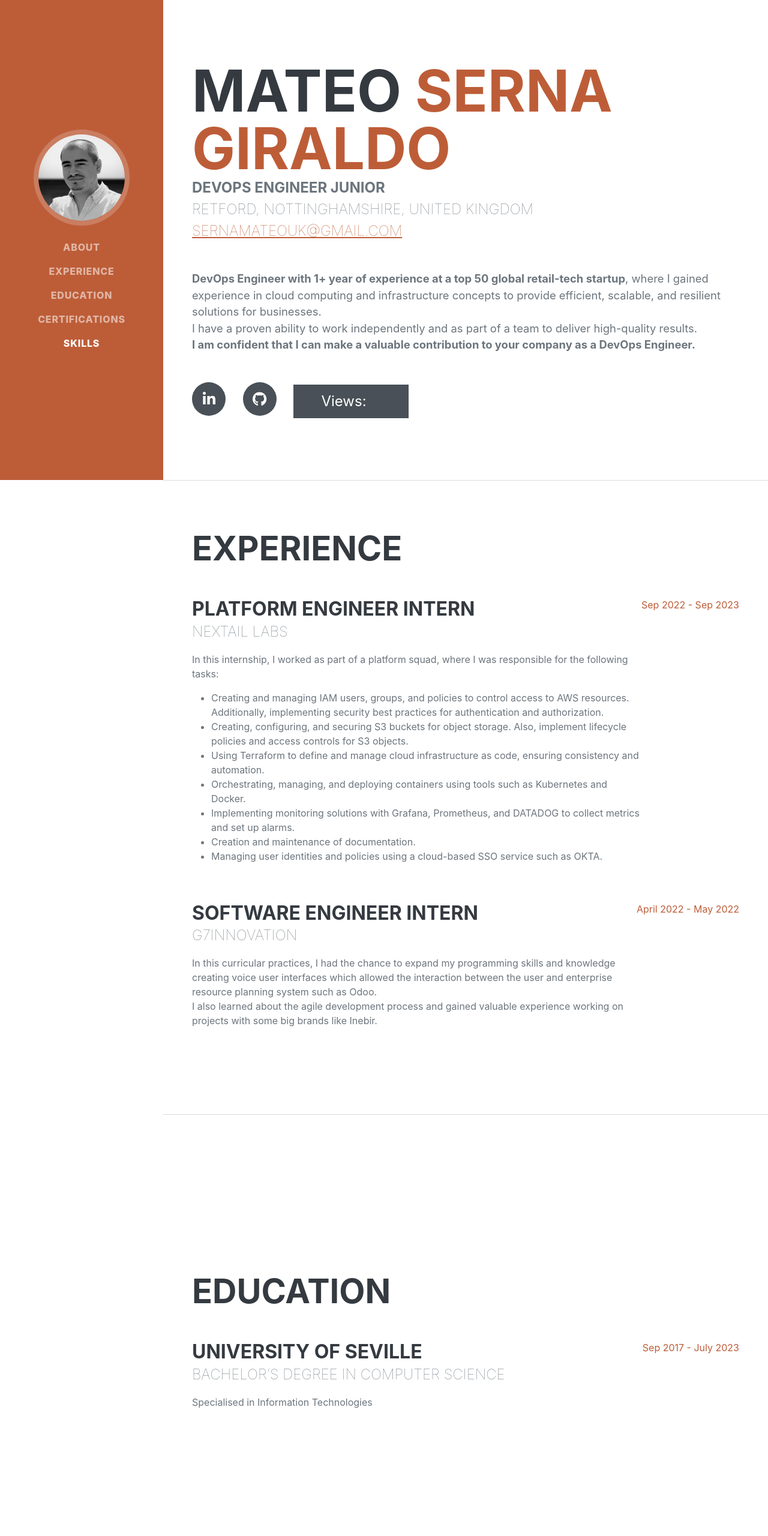
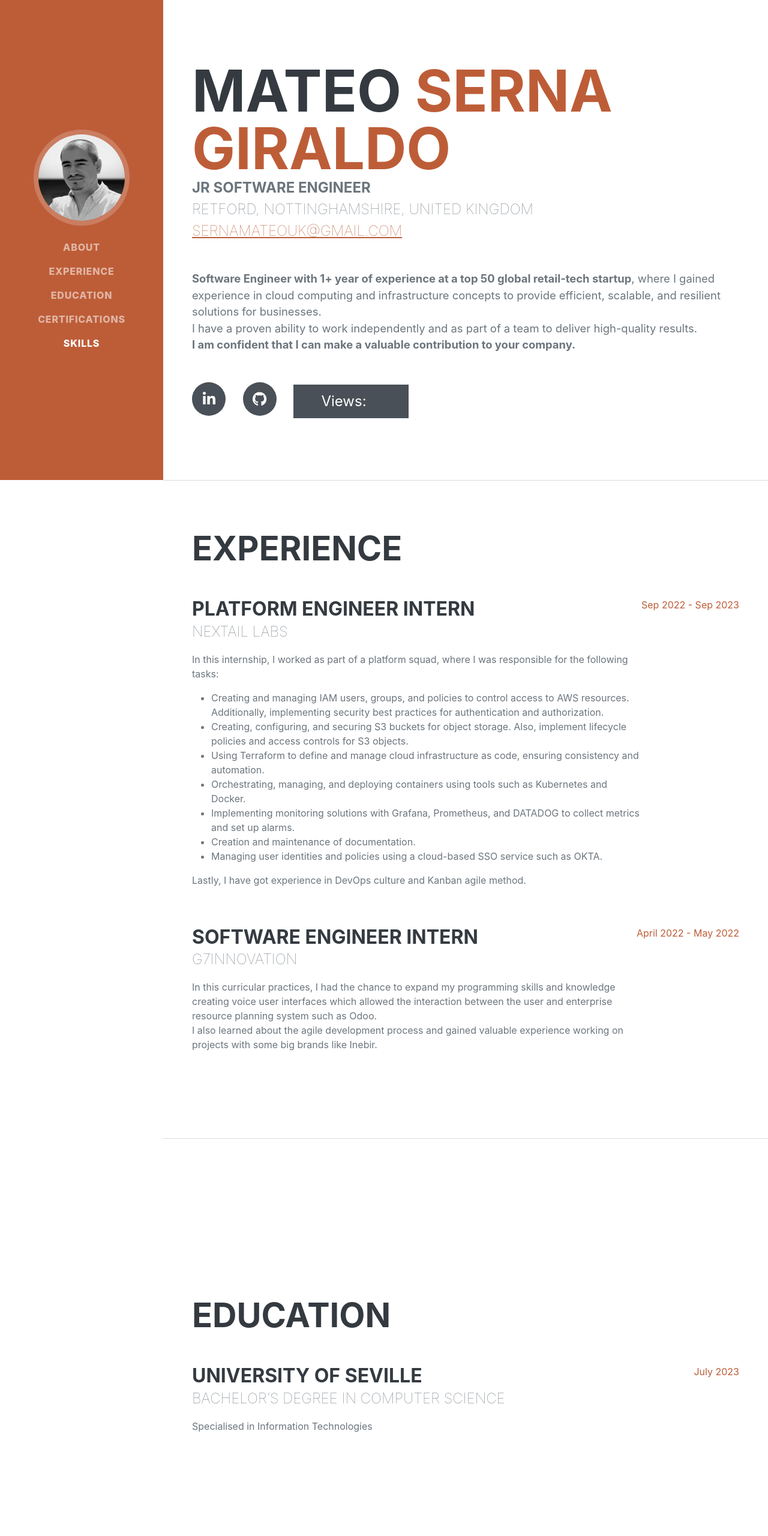
Before and after one commit to keffren/resume_challenge_frontend, a website: page front-end/index.html in a window 1280 px wide. Shown: the top 2560 px of the page at 60% size. Drawn offline with nearby package versions, Linux system fonts and the light colour scheme; no server answers; a web font is replaced by a local one.

Commit message:
Update resume

```diff
--- a/front-end/index.html
+++ b/front-end/index.html
@@ -43,18 +43,18 @@
                         <span class="text-primary">Serna Giraldo</span>
                     </h1>
                     <div class="subheading-role">
-                        DevOps Engineer Junior<br>
+                        JR Software Engineer<br>
                     </div>
                     <div class="subheading mb-5">
                         Retford, Nottinghamshire, United Kingdom<br>
                         <a href="mailto:name@email.com">sernamateouk@gmail.com</a>
                     </div>
                     <p class="lead mb-5">
-                        <b>DevOps Engineer with 1+ year of experience at a top 50 global retail-tech startup</b>,
+                        <b>Software Engineer with 1+ year of experience at a top 50 global retail-tech startup</b>,
                         where I gained experience in cloud computing and infrastructure concepts to provide efficient,
                         scalable, and resilient solutions for businesses.<br>
                         I have a proven ability to work independently and as part of a team to deliver high-quality results.<br>
-                        <b>I am confident that I can make a valuable contribution to your company as a DevOps Engineer.</b>
+                        <b>I am confident that I can make a valuable contribution to your company.</b>
                     </p>
                     <div class="social-icons">
                         <a class="social-icon" href="https://www.linkedin.com/in/matsergir/"><i class="fab fa-linkedin-in"></i></a>
@@ -103,6 +103,7 @@
                                             Managing user identities and policies using a cloud-based SSO service such as OKTA.
                                         </li>
                                     </ul>
+                                    Lastly, I have got experience in DevOps culture and Kanban agile method.
                                 </p>
                             </div>
                         <div class="flex-shrink-0"><span class="text-primary">Sep 2022 - Sep 2023</span></div>
@@ -132,7 +133,7 @@
                             <div class="subheading mb-3">Bachelor’s Degree in Computer Science</div>
                             <div>Specialised in Information Technologies</div>
                         </div>
-                        <div class="flex-shrink-0"><span class="text-primary">Sep 2017 - July 2023</span></div>
+                        <div class="flex-shrink-0"><span class="text-primary">July 2023</span></div>
                     </div>
                 </div>
             </section>
@@ -163,13 +164,13 @@
                         <li class="list-inline-item">PYTHON |</li>
                         <li class="list-inline-item">TERRAFORM |</li>
                         <li class="list-inline-item">GNU-LINUX |</li>
-                        <li class="list-inline-item">PROMETHEUS |</li>
-                        <li class="list-inline-item">GRAFANA |</li>
+                        <li class="list-inline-item">JAVASCRIPT |</li>
+                        <li class="list-inline-item">GO |</li>
                         <li class="list-inline-item">MONITORING |</li>
                         <li class="list-inline-item">DOCKER |</li>
                         <li class="list-inline-item">KUBERNETES |</li>
                         <li class="list-inline-item">AWS CODEPIPELINE |</li>
-                        <li class="list-inline-item">GITHUB ACTIONS </li>
+                        <li class="list-inline-item">CI/CD PIPELINE </li>
                     </ul>
                     <div class="subheading mb-3">Workflow</div>
                     <ul class="fa-ul mb-0">
```
